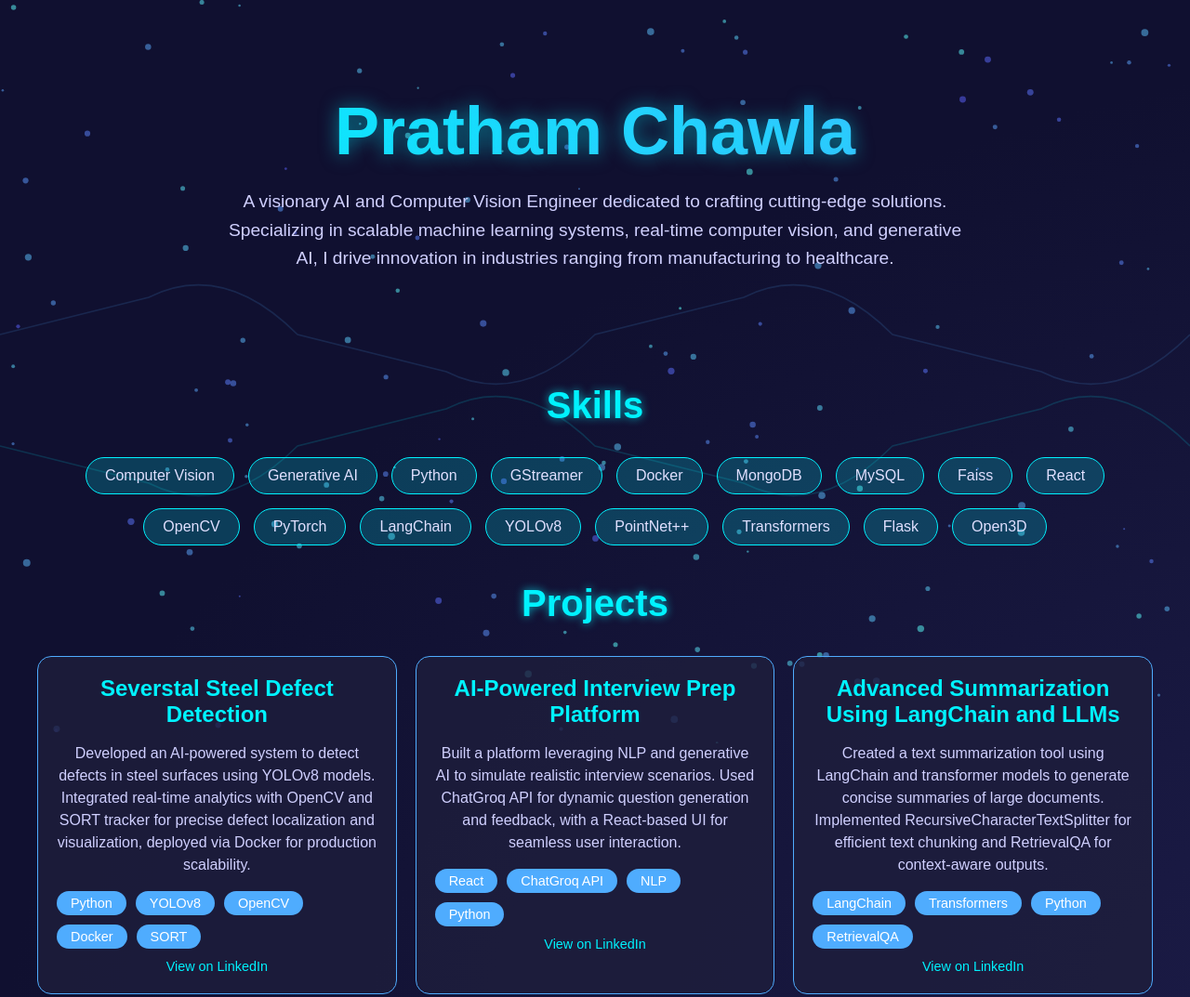
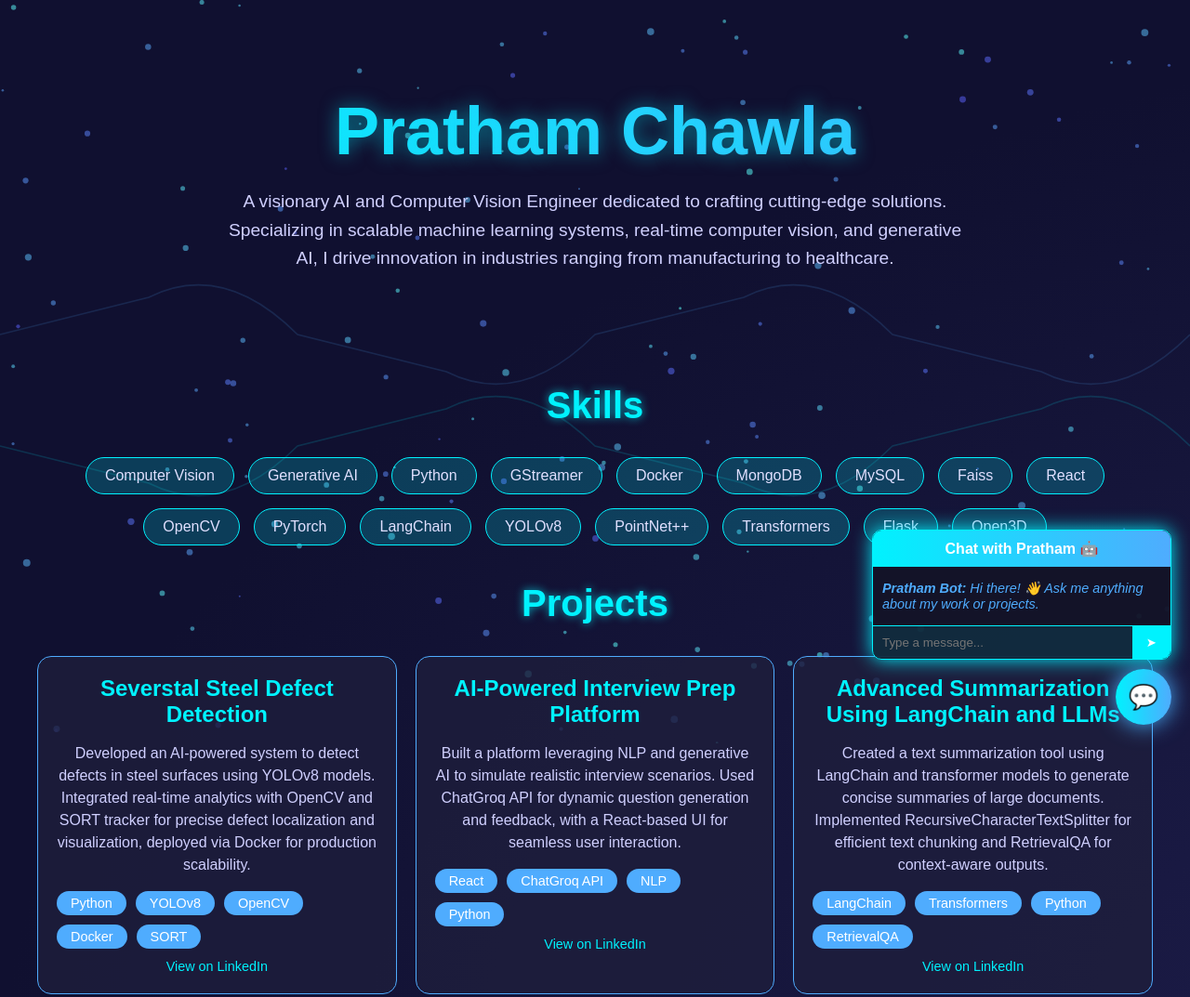
Before and after one commit to Prathamchawla/web-Portfolio, a plain HTML site: page index.html in a window 1280 px wide. Shown: the top 1073 px of the page at 93% size. Drawn offline with Linux system fonts and the light colour scheme.

Commit message:
Update index.html

```diff
--- a/index.html
+++ b/index.html
@@ -155,6 +155,41 @@
             z-index: -2;
             pointer-events: none;
         }
+        /* --- Chatbot styles --- */
+        @keyframes pulse-glow {
+            0% { box-shadow: 0 0 15px #00f2fe; }
+            50% { box-shadow: 0 0 25px #4facfe; }
+            100% { box-shadow: 0 0 15px #00f2fe; }
+        }
+        .chatbot-button {
+            position: fixed; bottom: 20px; right: 20px;
+            background: linear-gradient(90deg, #00f2fe, #4facfe);
+            border: none; border-radius: 50%; width: 60px; height: 60px;
+            color: white; font-size: 26px; cursor: pointer;
+            animation: pulse-glow 1.5s infinite;
+            z-index: 999;
+        }
+        .chatbot-window {
+            position: fixed; bottom: 90px; right: 20px;
+            width: 320px; max-height: 400px;
+            background: rgba(20, 20, 40, 0.95);
+            border: 1px solid #00f2fe; border-radius: 10px;
+            display: none; flex-direction: column; overflow: hidden;
+            box-shadow: 0 0 20px #00f2fe; z-index: 999;
+            animation: fadeInUp 0.4s ease forwards;
+        }
+        @keyframes fadeInUp {
+            0% { opacity: 0; transform: translateY(20px); }
+            100% { opacity: 1; transform: translateY(0); }
+        }
+        .chat-header { background: linear-gradient(90deg, #00f2fe, #4facfe); color: white; padding: 10px; font-weight: bold; text-align: center; }
+        .chat-messages { flex: 1; padding: 10px; overflow-y: auto; font-size: 0.9rem; }
+        .chat-input { display: flex; border-top: 1px solid #00f2fe; }
+        .chat-input input { flex: 1; padding: 10px; border: none; background: rgba(0, 242, 254, 0.1); color: #e0e0ff; }
+        .chat-input button { background: #00f2fe; border: none; color: white; padding: 10px 15px; cursor: pointer; }
+        .message { margin: 5px 0; }
+        .user { color: #00f2fe; }
+        .bot { color: #4facfe; font-style: italic; }
     </style>
 </head>
 <body>
@@ -356,6 +391,19 @@
         </div>
     </div>
 
+    <!-- Chatbot button -->
+    <button class="chatbot-button" onclick="toggleChat()">💬</button>
+
+    <!-- Chatbot window -->
+    <div class="chatbot-window" id="chatbot">
+        <div class="chat-header">Chat with Pratham 🤖</div>
+        <div class="chat-messages" id="chatMessages"></div>
+        <div class="chat-input">
+            <input type="text" id="userInput" placeholder="Type a message...">
+            <button onclick="sendMessage()">➤</button>
+        </div>
+    </div>
+
     <script>
         // Particle animation for futuristic effect
         const canvas = document.getElementById('particleCanvas');
@@ -395,6 +443,67 @@
             canvas.width = window.innerWidth;
             canvas.height = window.innerHeight;
         });
+
+        // Chatbot functionality
+        const API_URL = "https://prathamchawla21-chat-bot-personal.hf.space/chat";
+
+        function toggleChat(forceOpen = false) {
+            const chat = document.getElementById('chatbot');
+            if (forceOpen) {
+                chat.style.display = 'flex';
+                chat.style.flexDirection = 'column';
+                return;
+            }
+            chat.style.display = chat.style.display === 'flex' ? 'none' : 'flex';
+            chat.style.flexDirection = 'column';
+        }
+
+        async function sendMessage() {
+            const input = document.getElementById('userInput');
+            const msg = input.value.trim();
+            if (!msg) return;
+            appendMessage("You", msg, "user");
+            input.value = "";
+
+            // Show "Replying..." placeholder
+            const replyingId = appendMessage("Pratham Bot", "Replying...", "bot");
+
+            try {
+                const res = await fetch(API_URL, {
+                    method: "POST",
+                    headers: { "Content-Type": "application/json" },
+                    body: JSON.stringify({ message: msg })
+                });
+                const data = await res.json();
+
+                // Replace "Replying..." with actual response
+                updateMessage(replyingId, data.reply || "Sorry, I couldn't respond.");
+            } catch (err) {
+                updateMessage(replyingId, "Failed to connect to chatbot.");
+            }
+        }
+
+        function appendMessage(sender, text, type) {
+            const chatMessages = document.getElementById('chatMessages');
+            const msgEl = document.createElement('div');
+            msgEl.classList.add("message", type);
+            msgEl.innerHTML = `<strong>${sender}:</strong> ${text}`;
+            chatMessages.appendChild(msgEl);
+            chatMessages.scrollTop = chatMessages.scrollHeight;
+            return msgEl; // Return element for later update
+        }
+
+        function updateMessage(msgEl, newText) {
+            msgEl.innerHTML = `<strong>Pratham Bot:</strong> ${newText}`;
+        }
+
+        // Auto-open chatbot after 1.5s on page load
+        window.addEventListener('load', () => {
+            setTimeout(() => {
+                toggleChat(true);
+                appendMessage("Pratham Bot", "Hi there! 👋 Ask me anything about my work or projects.", "bot");
+            }, 1500);
+        });
     </script>
 </body>
 </html>
```
